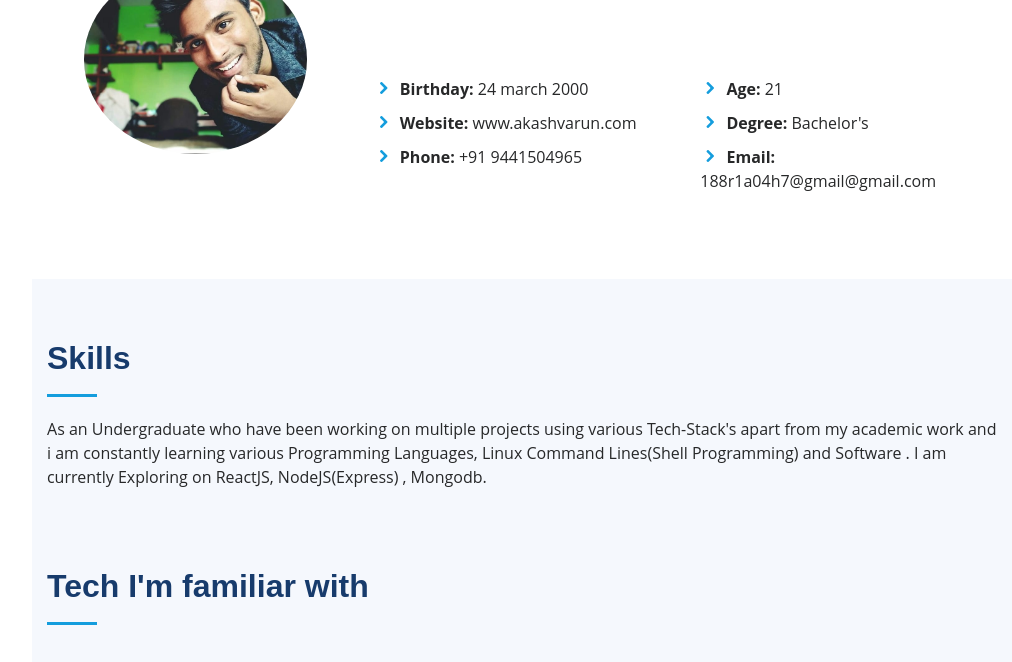
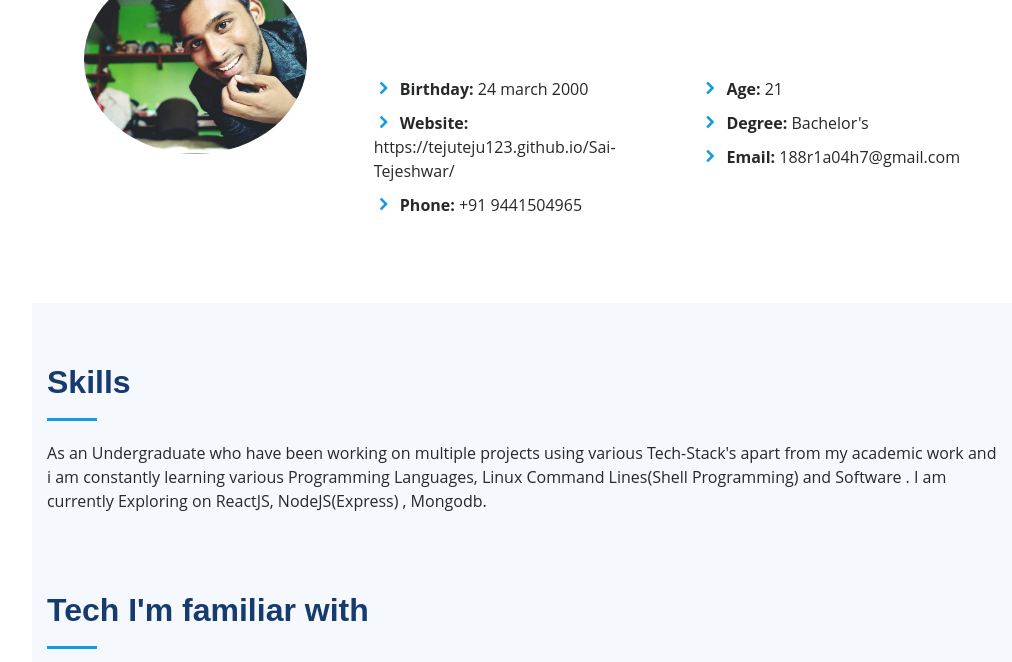
Before and after one commit to tejuteju123/Sai_Tejeshwar, a plain HTML site: page index.html in a window 1280 px wide. Shown: the part 1051-1713 px from the top of the page, without its empty margins (268-1280 px from the left). Drawn offline with Linux system fonts and the light colour scheme; a web font is replaced by a local one.

Commit message:
mail updated

```diff
--- a/index.html
+++ b/index.html
@@ -129,7 +129,7 @@
               <div class="col-lg-6">
                 <ul>
                   <li><i class="icofont-rounded-right"></i> <strong>Birthday:</strong> 24 march 2000</li>
-                  <li><i class="icofont-rounded-right"></i> <strong>Website:</strong> www.akashvarun.com</li>
+                 <li><i class="icofont-rounded-right"></i> <strong>Website:</strong> https://tejuteju123.github.io/Sai-Tejeshwar/</li>
                   <li><i class="icofont-rounded-right"></i> <strong>Phone:</strong> +91 9441504965</li>
                 </ul>
               </div>
@@ -137,7 +137,7 @@
                 <ul>
                   <li><i class="icofont-rounded-right"></i> <strong>Age:</strong> 21</li>
                   <li><i class="icofont-rounded-right"></i> <strong>Degree:</strong> Bachelor's</li>
-                  <li><i class="icofont-rounded-right"></i> <strong>Email:</strong> 188r1a04h7@gmail@gmail.com</li>
+                  <li><i class="icofont-rounded-right"></i> <strong>Email:</strong> 188r1a04h7@gmail.com</li>
 
                 </ul>
               </div>
```
